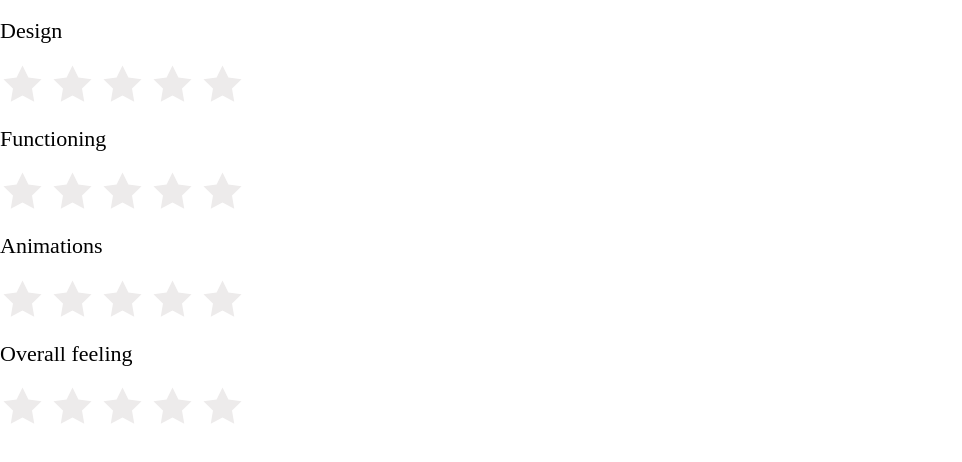
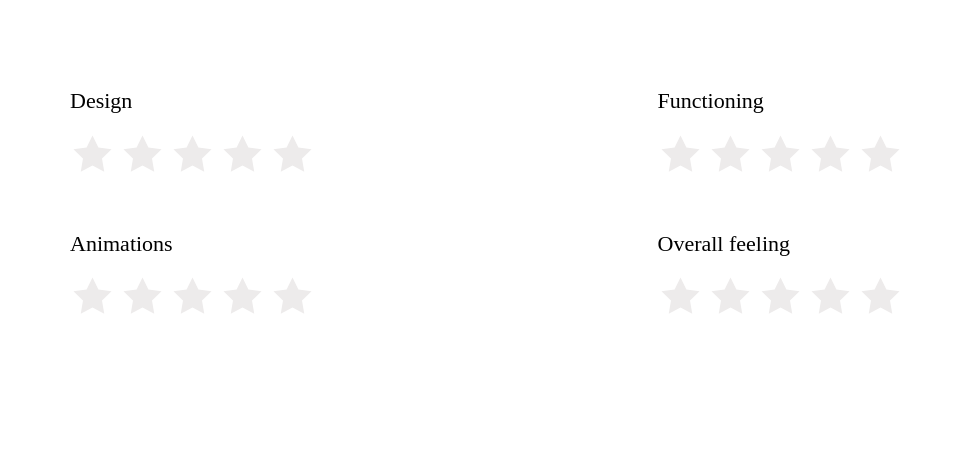
Before and after one commit to jeannepietropaoli/stars-rating-widget, a React (Create React App) app: page / in a window 1280 px wide. Shown: the top 462 px of the page, without its empty margins (0-962 px from the left). Built offline with nearby package versions, Linux system fonts and the light colour scheme; a web font is replaced by a local one.

Commit message:
Add rating sections

```diff
--- a/src/components/App.js
+++ b/src/components/App.js
@@ -14,7 +14,9 @@ function App() {
 
   return (
     <div className="app">
-      {starBlockElements}
+      <div className="ratings-container">
+        {starBlockElements}
+      </div>
     </div>
   );
 }
--- a/src/styles/App.css
+++ b/src/styles/App.css
@@ -0,0 +1,14 @@
+.app {
+    display: flex;
+    margin: 70px;
+
+}
+
+.ratings-container {
+    flex-grow: 1;
+    margin: auto;
+    display: grid;
+    grid-template-rows: 1fr 1fr;
+    grid-template-columns: 1fr 1fr;
+    gap: 35px;
+}
```
